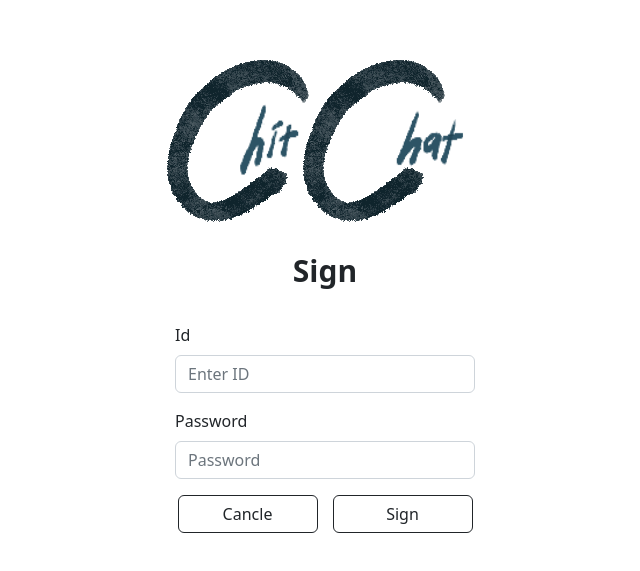
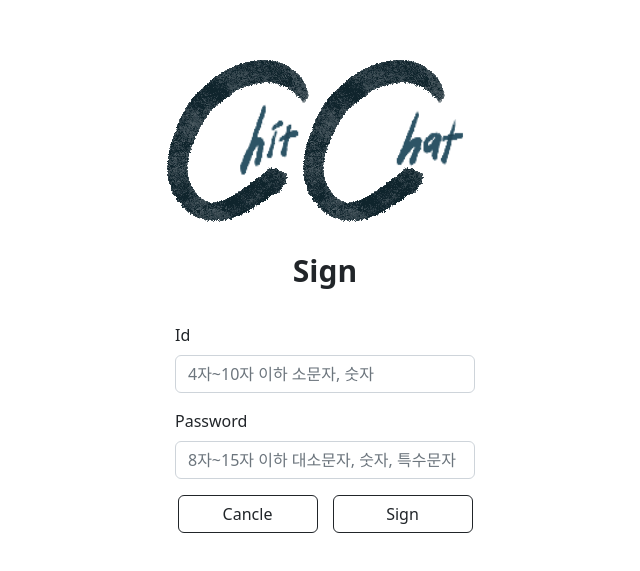
Before and after one commit to mini-operation-project-8/team8_front, a React (Create React App) app: page /chitchat/signup in a window 1280 px wide. Shown: the part 125-696 px from the top of the page, without its empty margins (315-955 px from the left). Built offline with nearby package versions, Linux system fonts and the light colour scheme; no server answers.

Commit message:
유효성 및 alert수정

```diff
--- a/src/pages/Login.jsx
+++ b/src/pages/Login.jsx
@@ -31,6 +31,7 @@ function Login() {
       // document.cookie = "token=" + result.headers.authorization + "; path=/";
       cookies.set("token", result.headers.authorization, {path : "/"});
       navigate ("/")
+      alert("Welcome to Chit Chat")
     } catch (e) {
       alert("아이디와 비밀번호를 확인하세요")
     }
@@ -71,7 +72,7 @@ function Login() {
         <Form.Label>Id</Form.Label>
             <Form.Control
             type="text" name="userId"
-            placeholder="Enter ID"
+            placeholder="4자~10자 이하 소문자, 숫자"
             maxLength={10}
             value={user.userId} onChange={changeInputHandler}/>
         </Form.Group>
@@ -79,7 +80,7 @@ function Login() {
           <Form.Label>Password</Form.Label>
           <Form.Control
           type="password" name="password"
-          placeholder="Password"
+          placeholder="8자~15자 이하 대소문자, 숫자, 특수문자"
           maxLength={15}
           value={user.password} onChange={changeInputHandler}/>
         </Form.Group>
--- a/src/pages/SignUp.jsx
+++ b/src/pages/SignUp.jsx
@@ -25,19 +25,16 @@ function SignUp() {
   const submitBtnHadler =(e) => {
     e.preventDefault();
     const { userId, password } = user;
-    const userIdRegex = /^[a-z0-9]{4,10}$/;
-    const passwordRegex = /^.{8,15}$/;
-
+    const userIdRegex = /^(?=.*[a-z])(?=.*[0-9]).{4,10}$/;
+    const passwordRegex = /^(?=.*[a=zA-Z])(?=.*[!@#$%^&*+=-])(?=.*[0-9]).{8,15}$/;
     if (!userIdRegex.test(userId)) {
-      alert('아이디확인해줘!');
+      alert('영문 소문자, 숫자 조합으로 4-10이하로 입력해주세요');
       return;
     }
-
     if (!passwordRegex.test(password)) {
-      alert('');
+      alert('영문 대소문자, 숫자, 특수문자 조합으로 8-15자 이하로 입력해주세요');
       return;
     }
-
     dispatch(__signupUser(user));
     navigate ("/chitchat/login")
   };
@@ -71,14 +68,14 @@ function SignUp() {
        <Form.Label>Id</Form.Label>
            <Form.Control
           type="text" name="userId"
-          placeholder="Enter ID"
+          placeholder="4자~10자 이하 소문자, 숫자"
           maxLength={10}
           value={user.userId} onChange={changeInputHandler}/>
       </Form.Group>
       <Form.Group className="mb-3" controlId="formBasicPassword">
         <Form.Label>Password</Form.Label>
         <Form.Control type="password" name="password"
-        maxLength={15} placeholder="Password"
+        maxLength={15} placeholder="8자~15자 이하 대소문자, 숫자, 특수문자"
         value={user.password} onChange={changeInputHandler}/>
       </Form.Group>
       {/* <Form.Group className="mb-3" controlId="formBasicPassword">
```
